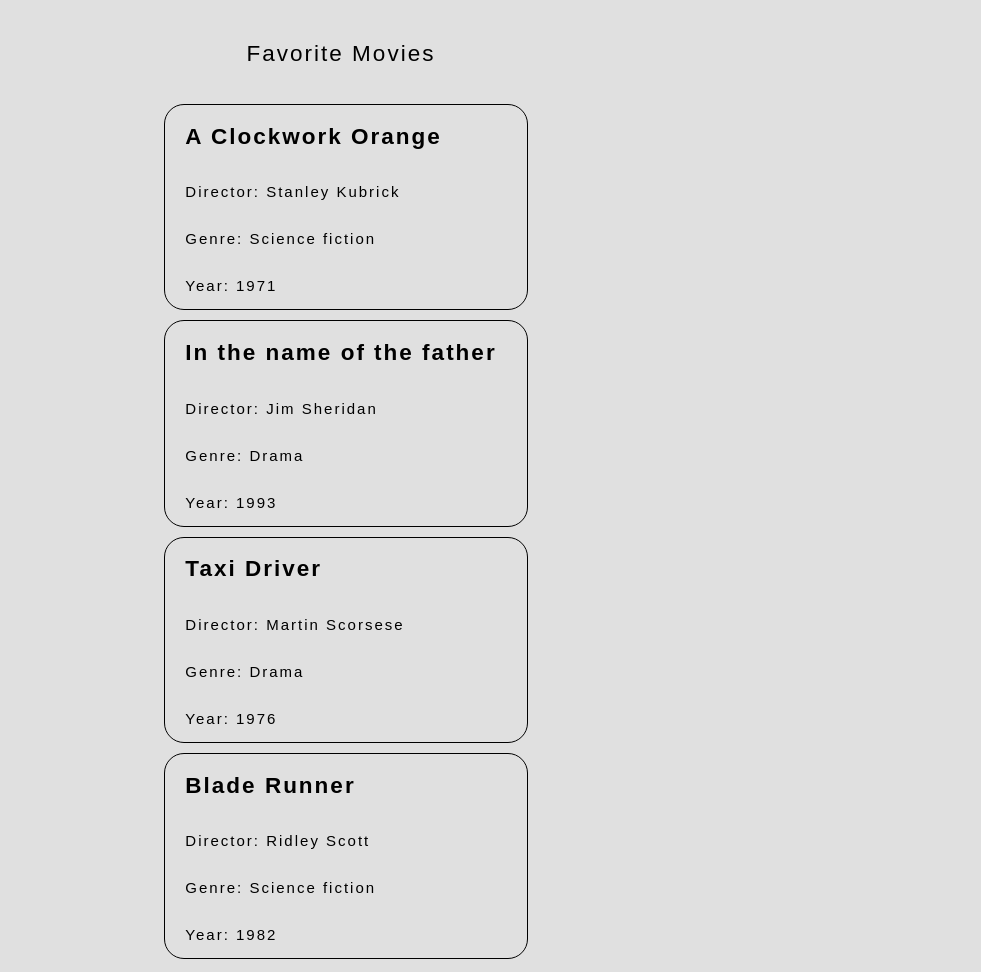
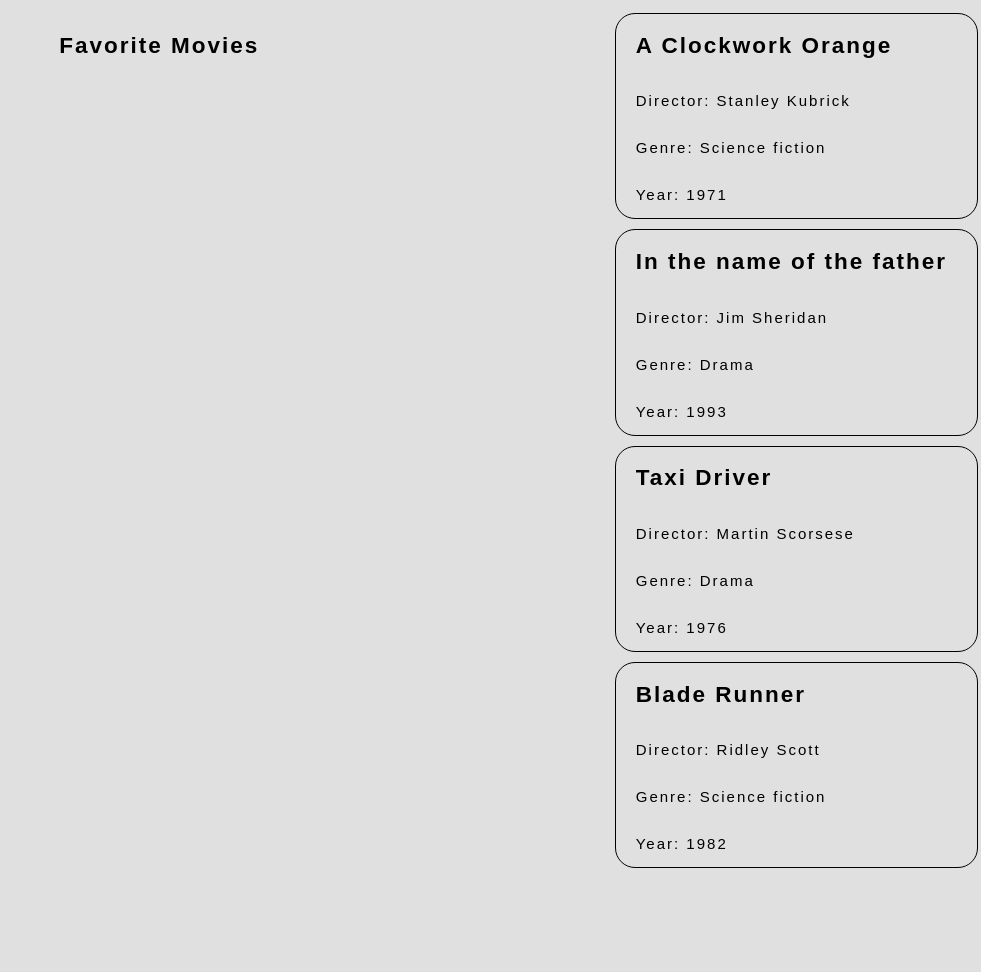
Before and after one commit to CosminDarius1/collectors-app-project, a PHP site: page / in a window 1280 px wide. Shown: the whole page, without its empty margins (299-1280 px from the left). After the commit the page ends 868 px from the top, so only its background shows below. Run offline with PHP 8.4, Linux system fonts and the light colour scheme; data comes from the database, SQL or seed files in the repository.

Commit message:
few css changes

```diff
--- a/index.php
+++ b/index.php
@@ -22,9 +22,9 @@ foreach($allMoviesAsArrays as $movieAsArray)
     <title>Favorite movies</title>
     <link rel="stylesheet" type="text/css" href="style.css">
 </head>
-<nav class="navbar">
-    <p class="navbar-title">Favorite Movies</p>
-</nav>
+<header>
+    <h1>Favorite Movies</h1>
+</header>
 <body>
         <section class="card-section">
             <?php foreach($allMoviesAsObjects as $movie) {
--- a/src/Movie.php
+++ b/src/Movie.php
@@ -18,7 +18,7 @@ class Movie {
         {
             return
             "<div class='card'>" .
-            "<h1>" .  $this->name . "</h1>" .
+            "<h2>" .  $this->name . "</h2>" .
             "<p>Director: " . $this->director . "</p>" .
             "<p>Genre: " . $this->genre . "</p>" .
             "<p>Year: " . $this->year . "</p>" .
--- a/style.css
+++ b/style.css
@@ -9,7 +9,7 @@ html {
 body {
   background-color: #e0e0e0;
 }
-nav {
+header {
   position: initial;
   display: flex;
   flex-direction: row;
@@ -21,10 +21,13 @@ nav {
   z-index: 10;
   padding: 10px;
 }
-p.navbar-title {
+h1 {
   justify-content: center;
   display: flex;
   font-size: 1.5rem;
+}
+body {
+  display: flex;
 }
 .card-section {
   display: flex;
```
